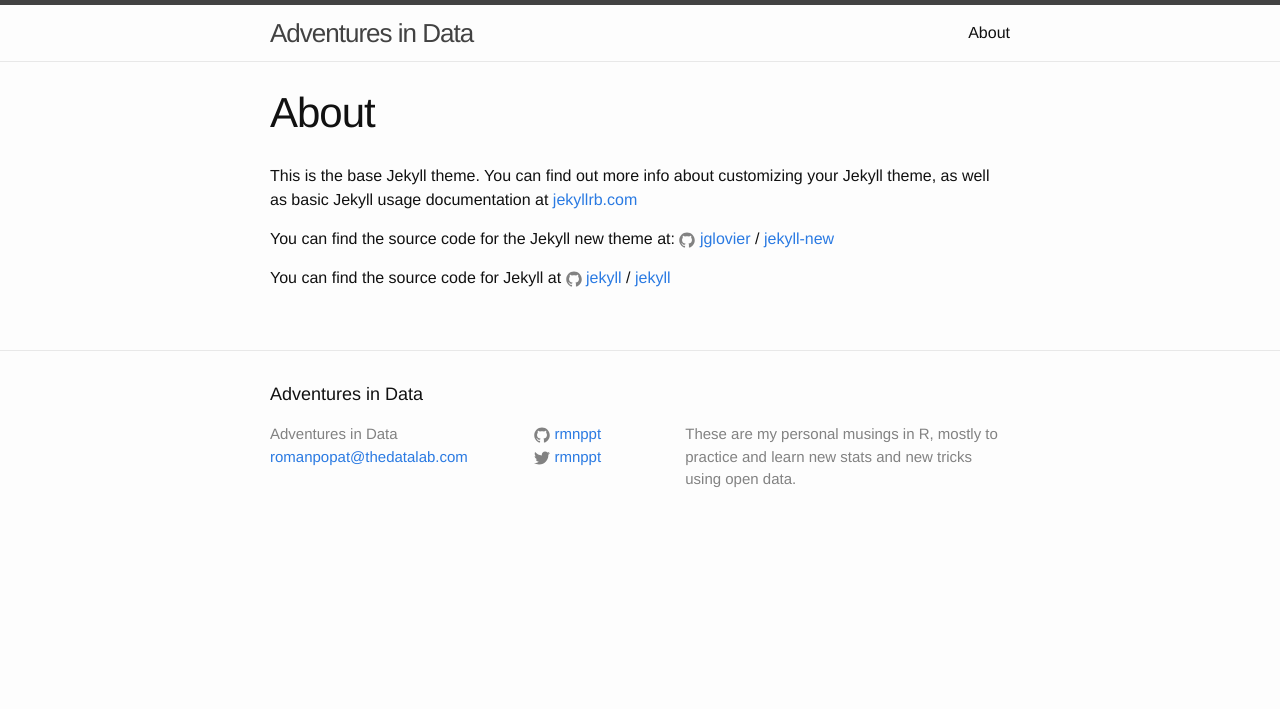
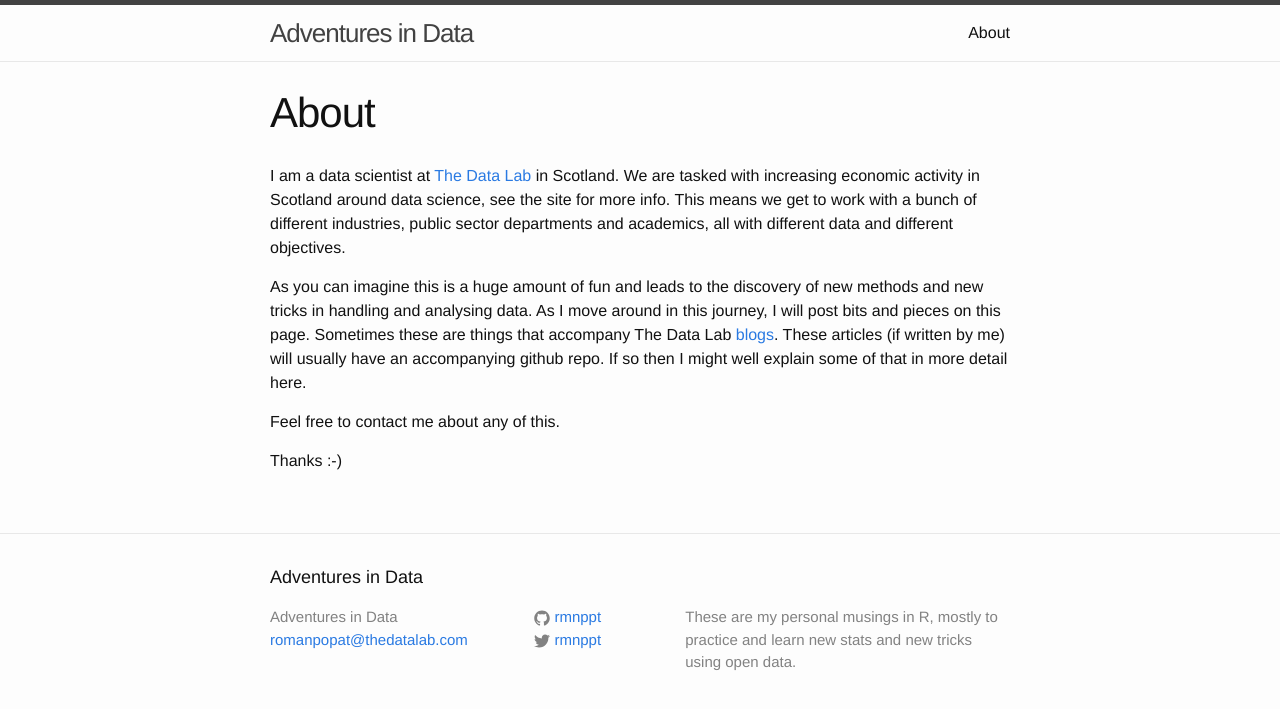
Before and after one commit to rmnppt/rmnppt.github.io, a Jekyll site: the page built from about.md, in a window 1280 px wide. Shown: the top 709 px of the page. Built offline with Jekyll 4.4.1, drawn with Linux system fonts in a browser that asks for light colours.

Commit message:
edited the about page

```diff
--- a/about.md
+++ b/about.md
@@ -4,12 +4,11 @@ title: About
 permalink: /about/
 ---
 
-This is the base Jekyll theme. You can find out more info about customizing your Jekyll theme, as well as basic Jekyll usage documentation at [jekyllrb.com](http://jekyllrb.com/)
+I am a data scientist at [The Data Lab](thedatalab.com) in Scotland. We are tasked with increasing economic activity in Scotland around data science, see the site for more info. This means we get to work with a bunch of different industries, public sector departments and academics, all with different data and different objectives.
 
-You can find the source code for the Jekyll new theme at:
-{% include icon-github.html username="jglovier" %} /
-[jekyll-new](https://github.com/jglovier/jekyll-new)
+As you can imagine this is a huge amount of fun and leads to the discovery of new methods and new tricks in handling and analysing data. As I move around in this journey, I will post bits and pieces on this page. Sometimes these are things that accompany The Data Lab [blogs](http://thedatalab.com/news). These articles (if written by me) will usually have an accompanying github repo. If so then I might well explain some of that in more detail here.
 
-You can find the source code for Jekyll at
-{% include icon-github.html username="jekyll" %} /
-[jekyll](https://github.com/jekyll/jekyll)
+Feel free to contact me about any of this.
+
+Thanks
+:-)
```
